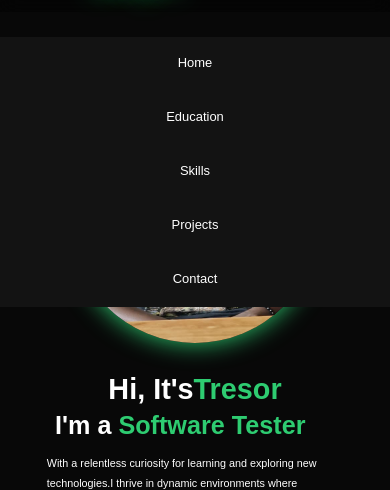
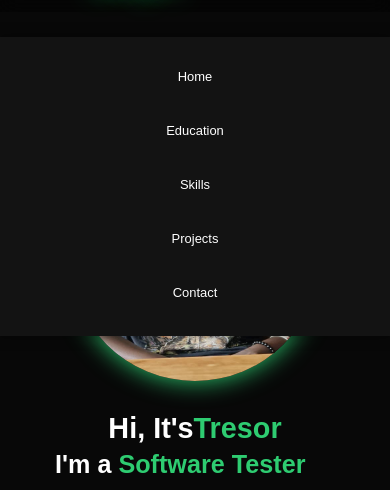
Before and after one commit to Tresor26/Tresor-s_resume, a plain HTML site: page index.html in a window 390 px wide. Both pictures are taken after a click on the icon 357 px from the left and 27 px from the top of the page. Shown: the part 43-533 px from the top of the page. Drawn offline with nearby package versions, Linux system fonts and the light colour scheme.

Commit message:
changed size

```diff
--- a/index.html
+++ b/index.html
@@ -1,7 +1,8 @@
 <html lang="en">
 <head>
     <meta charset="UTF-8">
-    <meta name="viewport" content="width=device-width, initial-scale=1.0">
+    <meta name="viewport" content="width=device-width, initial-scale=1.0, maximum-scale=1.0, user-scalable=no">
+    <link rel="icon" type="image/png" href="./img/logo-removebg-preview.png">
     <title>Tresor's Resume</title>
     <link rel="stylesheet" href="styles.css">
     <link href='https://unpkg.com/boxicons@2.1.4/css/boxicons.min.css' rel='stylesheet'>
--- a/styles.css
+++ b/styles.css
@@ -67,9 +67,10 @@ body{
     display: none;
 }
 section{
+    margin:0 auto;
     min-height: 100vh;
     width: 100%;
-    padding: 10rem 12% 10rem;
+    padding: 10rem 12% 12rem;
 }
 .home{
     display: flex;
@@ -594,6 +595,39 @@ span{
     }
 }
 
+@media (max-width: 992px) {
+    .header {
+        padding: 2rem 5%;
+    }
+    section{
+        padding: 10rem 3% 2rem;
+    }
+    .navbar {
+        display: none;
+        flex-direction: column;
+        position: absolute;
+        top: 100%;
+        left: 0;
+        width: 100%;
+        background: var(--second-bg-color);
+        text-align: center;
+        padding: 2rem 0;
+        box-shadow: 0 0 10px rgba(0, 0, 0, 0.5);
+    }
+    .navbar a {
+        display: block;
+        padding: 1rem 0;
+        margin: 1rem 0;
+    }
+    #menu-icon {
+        display: block;
+        cursor: pointer;
+    }
+    .navbar.active {
+        display: flex;
+    }
+}
+
 /* For mobile devices (up to 768px) */
 @media (max-width: 768px) {
     html {
@@ -601,6 +635,9 @@ span{
     }
     .header {
         padding: 2rem 5%;
+    }
+    section{
+        padding: 10rem 3% 2rem;
     }
     .navbar {
         display: none;
@@ -657,7 +694,7 @@ span{
         left: 5px;
     }
     .timeline-dot {
-        left: 10px;
+        left: 0;
     }
     .wrapper{
         display: grid;
```
